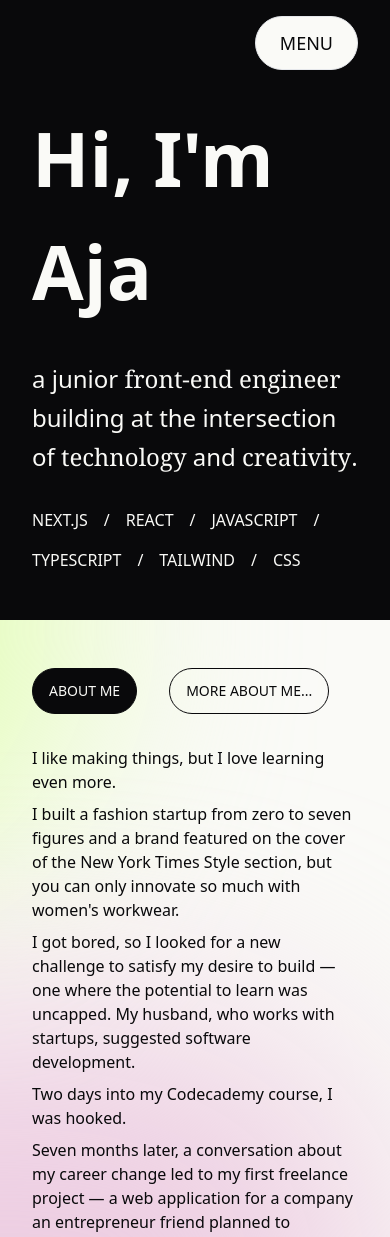
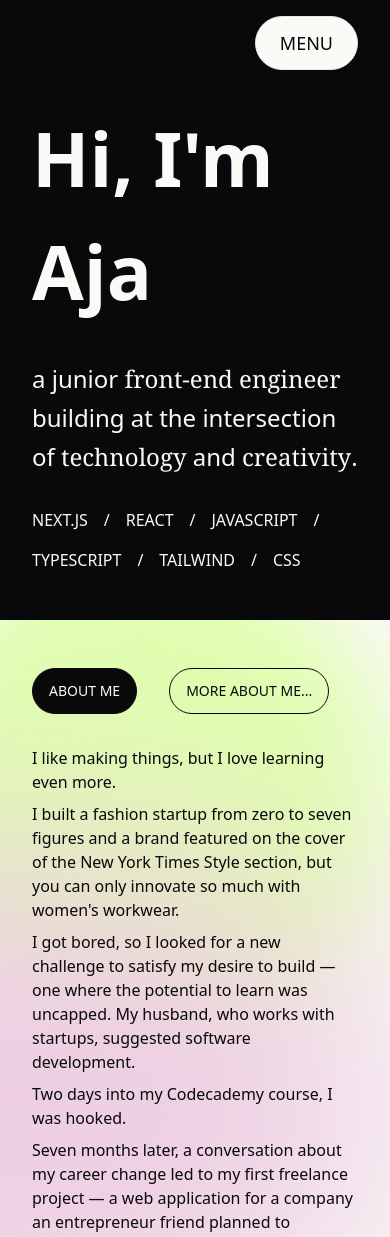
Before and after one commit to ajasinger/portfolio_2024, a Next.js app: page / in a window 390 px wide. Shown: the top 1237 px of the page. Built offline with nearby package versions, Linux system fonts and the light colour scheme.

Commit message:
style color blur for mobile

```diff
--- a/app/page.tsx
+++ b/app/page.tsx
@@ -8,8 +8,8 @@ export default function Home() {
     <main className="font-sans">
       < Header />
       <div className="px-8 md:px-16 py-12 sm:py-24 bg-cream text-zinc-950 relative overflow-hidden">
-        <div className="bg-[#E0FEAF] absolute top-[-15rem] right-[20rem] h-[31.25rem] w-[31.25rem] rounded-full blur-[7rem] sm:w-[68.75rem] z-0"></div>
-        <div className="bg-[#EDCEE2] absolute top-[25rem] right-[0rem] h-[31.25rem] w-[50rem] rounded-full blur-[7rem] z-0"></div>
+        <div className="bg-[#E0FEAF] absolute top-[-5rem] right-[0rem] sm:top-[-15rem] sm:right-[20rem] h-[31.25rem] w-[31.25rem] rounded-full blur-[3rem] sm:blur-[7rem] z-0"></div>
+        <div className="bg-[#EDCEE2] absolute top-[15rem] right-[0rem] sm:top-[25rem] sm:right-[0rem] h-[31.25rem] w-[50rem] rounded-full blur-[7rem] z-0"></div>
           <div className="z-50">
             < AboutAccordion />
           </div>
```
